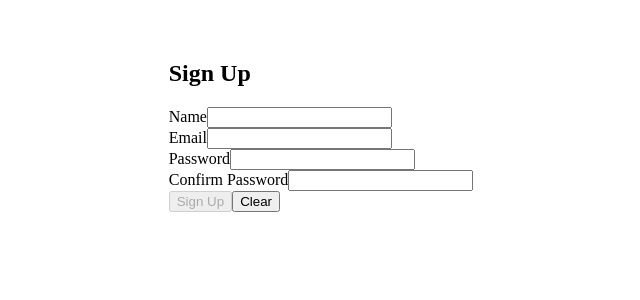
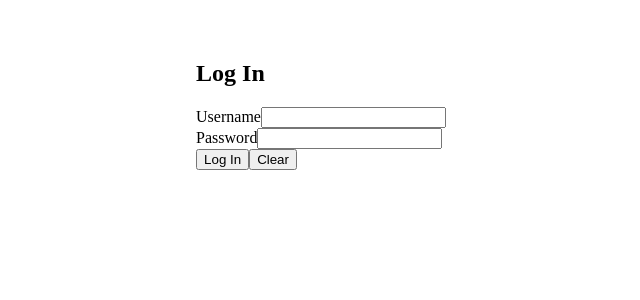
Before and after one commit to fritzhuie/bump-it-frontend, a React (Vite) app: page /login in a window 1280 px wide. Before the commit this address led to /signup. Shown: the top 300 px of the page, without its empty margins (319-959 px from the left). Built offline with nearby package versions, Linux system fonts and the light colour scheme.

Commit message:
save point

```diff
--- a/src/App.jsx
+++ b/src/App.jsx
@@ -33,7 +33,7 @@ const App = () => {
       navigate('/profile')
     } else {
       // If not logged in, navigate to the login page
-      navigate('/signup');
+      navigate('/login');
     }
       // eslint-disable-next-line react-hooks/exhaustive-deps
   }, [user]); // Add user as a dependency to trigger the effect when user state changes
--- a/src/components/Login/Login.jsx
+++ b/src/components/Login/Login.jsx
@@ -23,7 +23,6 @@ const LoginPage = props => {
       />
     </main>
 
-
   )
 }
 
--- a/src/components/LoginForm/LoginForm.jsx
+++ b/src/components/LoginForm/LoginForm.jsx
@@ -6,8 +6,8 @@ import './LoginForm.module.css';
 const LoginForm = (props) => {
   const navigate = useNavigate();
   const [formData, setFormData] = useState({
-    email: '',
-    pw: '',
+    username: '',
+    password: '',
   });
 
   const handleChange = (e) => {
@@ -28,8 +28,8 @@ const LoginForm = (props) => {
 
   const handleClear = () => {
     setFormData({
-      email: '',
-      pw: '',
+      username: '',
+      password: '',
     });
   };
 
@@ -39,15 +39,15 @@ const LoginForm = (props) => {
         <h2 className="text-2xl font-bold mb-4">Log In</h2>
         <form autoComplete="off" onSubmit={handleSubmit}>
           <div className="mb-4">
-            <label htmlFor="email" className="text-gray-500 text-sm">
-              Email
+            <label htmlFor="username" className="text-gray-500 text-sm">
+              Username
             </label>
             <input
               type="text"
               autoComplete="off"
-              id="email"
-              value={formData.email}
-              name="email"
+              id="username"
+              value={formData.username}
+              name="username"
               onChange={handleChange}
               className="border border-gray-500 px-3 py-2 rounded-md focus:outline-none focus:ring focus:border-blue-300 w-full"
             />
--- a/src/services/authService.js
+++ b/src/services/authService.js
@@ -12,7 +12,7 @@ function getUser() {
 async function signup(user) {
   try {
     //set response to awiat the fetch for signup
-    const res = await fetch(`${BASE_URL}/users/register`, {
+    const res = await fetch(`${BASE_URL}/users/register/`, {
       //set request method
       method: 'POST',
       headers: { 'Content-Type': 'application/json' },
@@ -34,7 +34,7 @@ async function signup(user) {
 
 async function login(credentials) {
   try {
-    const res = await fetch(`${BASE_URL}/users/login`, {
+    const res = await fetch(`${BASE_URL}/users/login/`, {
       method: 'POST',
       headers: { 'Content-Type': 'application/json' },
       body: JSON.stringify(credentials),
```
